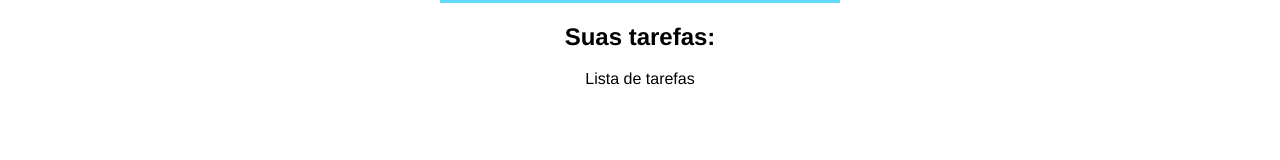
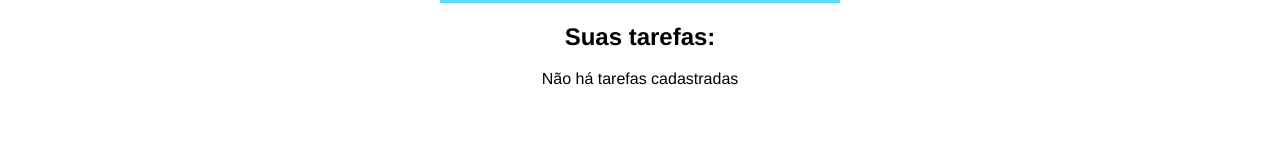
Before and after one commit to anaalmeida-v/JSModerno-TS-ProjetoAPI, a React (Create React App) app in the folder todo_react/: page / in a window 1280 px wide. Shown: the part 320-480 px from the top of the page. Built offline with nearby package versions, Linux system fonts and the light colour scheme; the HTML template or start-up script is replaced by a standard one.

Commit message:
exibindo lista

```diff
--- a/todo_react/src/App.tsx
+++ b/todo_react/src/App.tsx
@@ -29,7 +29,7 @@ function App() {
         </div>
         <div>
           <h2>Suas tarefas:</h2>
-          <TaskList />
+          <TaskList taskList={taskList} />
         </div>
       </main>
       <Footer />
--- a/todo_react/src/components/TaskList.tsx
+++ b/todo_react/src/components/TaskList.tsx
@@ -1,11 +1,29 @@
-import React from 'react'
+import React from "react";
 
-type Props = {}
+//interfaces
+import { ITask } from "../interfaces/Task";
 
-const TaskList = (props: Props) => {
+//css
+import styles from "./TaskList.module.css";
+
+type Props = {
+  taskList: ITask[];//a taskList é um array de ITask
+};
+
+const TaskList = ({ taskList }: Props) => {//desestruturação da taskList
   return (
-    <div>Lista de tarefas</div>
-  )
-}
+    <>
+      {taskList.length > 0 ? (//checando se existem itens
+        taskList.map((task) => (//cada item é nomeado com 'task'
+          <div key={task.id}>{/*exibe título do item(chamado com a key do identificador único*/}
+            <p>{task.title}</p>
+          </div>
+        ))
+      ) : (
+        <p>Não há tarefas cadastradas</p>
+      )}
+    </>
+  );
+};
 
-export default TaskList
+export default TaskList;
```
Also changed, not shown: todo_react/src/components/TaskList.module.css (added), todo_react/src/interfaces/Task.ts (line endings or trailing spaces), 1 other file (tests, documents, lock files or other folders).
